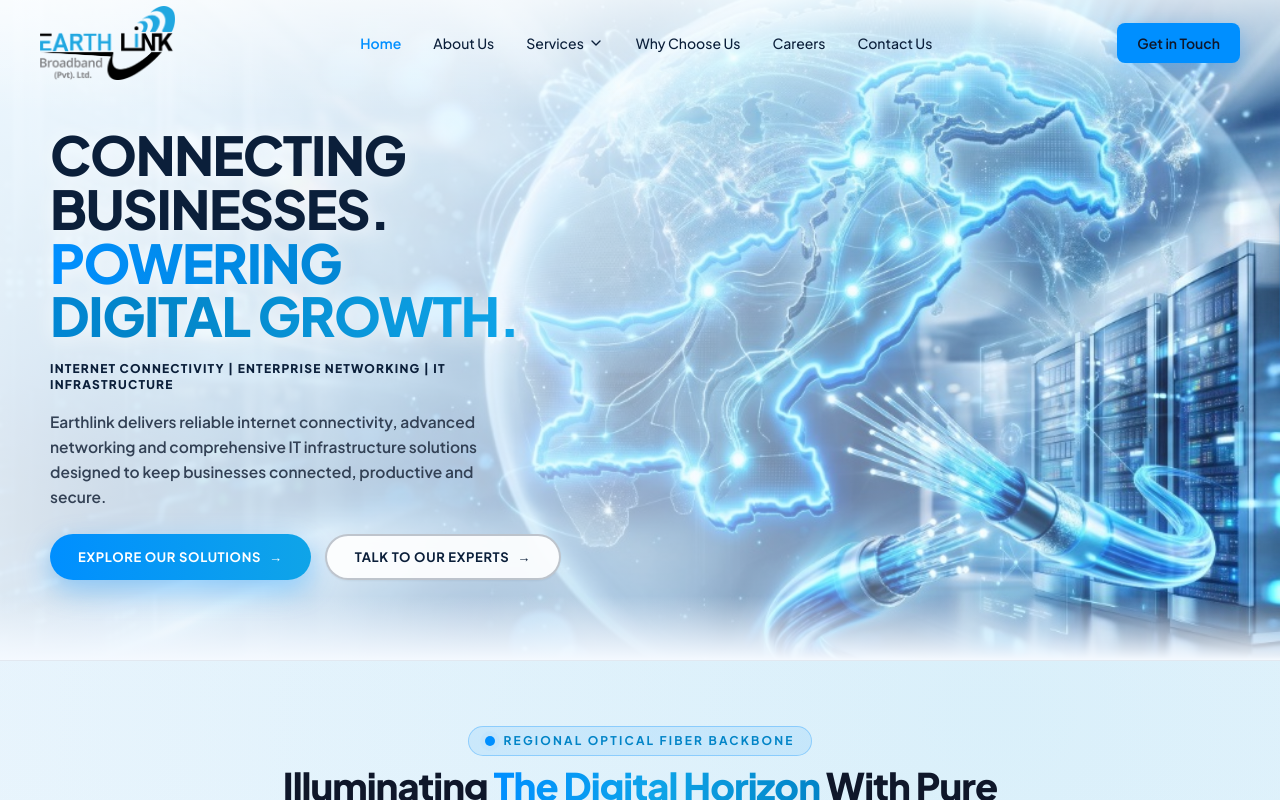
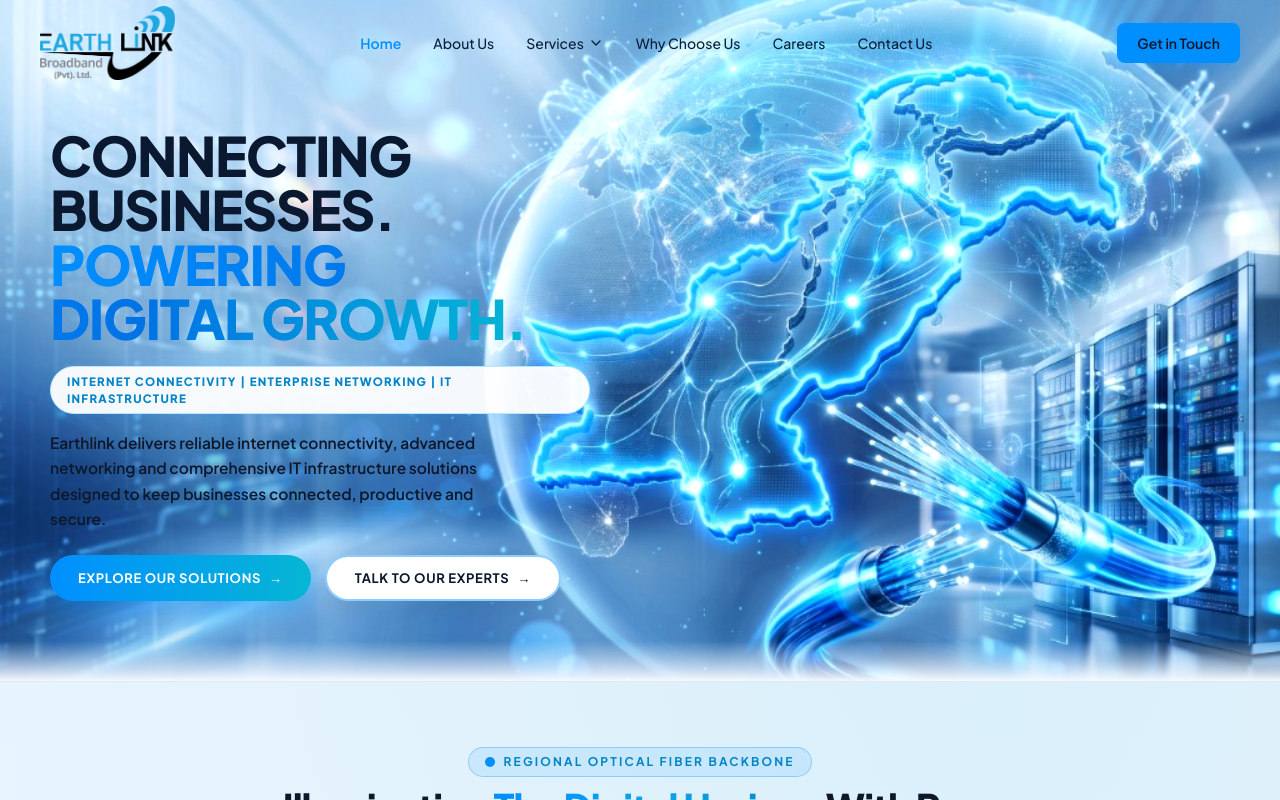
Before and after one commit to zainshabbir04/Earthlink, a Next.js app: page / in a window 1280 px wide. Shown: the top 800 px of the page. Built offline with nearby package versions, Linux system fonts and the light colour scheme.

Commit message:
Remove Hero banner haze/blur overlays for crystal-clear eye-catching light-theme presentation

```diff
--- a/src/components/HubexHomeInteractive.tsx
+++ b/src/components/HubexHomeInteractive.tsx
@@ -46,50 +46,50 @@ export default function HubexHomeInteractive() {
   return (
     <div className="bg-black-gradient text-white">
       {/* =====================================================================
-          SECTION 2: HERO IMAGE BANNER (Full-Bleed Light-Theme Pakistan Optical Fiber Globe Banner + Exact Text & Buttons Overlay)
+          SECTION 2: HERO IMAGE BANNER (Crystal-Clear Light-Theme Pakistan Optical Fiber Globe — Zero Fog/Blur, Crisp Eye-Catching Typography)
          ===================================================================== */}
-      <section className="relative w-full overflow-hidden min-h-[560px] sm:min-h-[600px] lg:min-h-[660px] flex items-center">
-        {/* Full-Width Light-Theme Hero Banner Image */}
+      <section className="relative w-full overflow-hidden min-h-[560px] sm:min-h-[600px] lg:min-h-[660px] flex items-center bg-[#F4F9FF]">
+        {/* Full-Width Sharp, Unblurred Light-Theme Hero Banner Image */}
         {/* eslint-disable-next-line @next/next/no-img-element */}
         <img
           src="/hero-banner.jpg"
           alt="EARTHLINK Broadband Pakistan Optical Fiber Network"
-          className="absolute inset-0 w-full h-full object-cover object-right md:object-center"
+          className="absolute inset-0 w-full h-full object-cover object-right md:object-center brightness-[1.03] contrast-[1.06] saturate-[1.12]"
         />
 
-        {/* Soft Ice-White Left & Top Scrim for Crisp Dark-Slate Text Contrast While Keeping Glowing Blue Fiber Globe 100% Vivid */}
-        <div className="pointer-events-none absolute inset-0 bg-gradient-to-r from-[#F0F9FF]/90 via-[#F0F9FF]/55 to-transparent" />
-        <div className="pointer-events-none absolute inset-x-0 top-0 h-28 bg-gradient-to-b from-white/70 to-transparent" />
-        <div className="pointer-events-none absolute inset-x-0 bottom-0 h-16 bg-gradient-to-t from-[#F4F9FF] to-transparent" />
+        {/* Minimal Seamless Bottom Edge Transition Only (No Foggy/Blurry Scrims Over the Image) */}
+        <div className="pointer-events-none absolute inset-x-0 bottom-0 h-10 bg-gradient-to-t from-[#F4F9FF] to-transparent" />
 
-        {/* Exact Hero Text & Buttons Overlay on Left */}
+        {/* Crisp, Eye-Catching Hero Text & Buttons Overlay on Left */}
         <div className="relative z-10 w-full max-w-7xl mx-auto px-[20px] lg:px-[50px] pt-28 pb-16 lg:pt-32 lg:pb-20">
-          <div className="max-w-[520px] space-y-4">
-            {/* Bold Hero Heading */}
-            <h1 className="text-3xl sm:text-5xl lg:text-[3.1rem] xl:text-[3.35rem] leading-[1.06] font-black tracking-tight uppercase !text-[#0B1F3A] drop-shadow-[0_2px_10px_rgba(255,255,255,0.85)]">
+          <div className="max-w-[540px] space-y-4">
+            {/* Bold Crisp Hero Heading */}
+            <h1 className="text-3xl sm:text-5xl lg:text-[3.15rem] xl:text-[3.4rem] leading-[1.06] font-black tracking-tight uppercase !text-[#0A192F]">
               CONNECTING <br />
               BUSINESSES. <br />
-              <span className="text-transparent bg-clip-text bg-gradient-to-r from-[#008FFF] via-[#0284C7] to-[#0FA4E8]">
+              <span className="text-transparent bg-clip-text bg-gradient-to-r from-[#008FFF] via-[#0072E5] to-[#06B6D4]">
                 POWERING <br />
                 DIGITAL GROWTH.
               </span>
             </h1>
 
-            {/* Tagline Strip */}
-            <p className="text-[11px] sm:text-xs font-extrabold uppercase tracking-[0.1em] !text-[#0B1F3A] pt-0.5">
-              INTERNET CONNECTIVITY | ENTERPRISE NETWORKING | IT INFRASTRUCTURE
-            </p>
+            {/* Eye-Catching Clean Light Tagline Pill */}
+            <div className="pt-1">
+              <span className="inline-block bg-white/95 border border-sky-200 shadow-[0_4px_14px_rgba(0,143,255,0.12)] rounded-full px-4 py-1.5 text-[10.5px] sm:text-[11.5px] font-extrabold uppercase tracking-[0.11em] !text-[#0284C7]">
+                INTERNET CONNECTIVITY | ENTERPRISE NETWORKING | IT INFRASTRUCTURE
+              </span>
+            </div>
 
-            {/* Description Paragraph */}
-            <p className="text-sm sm:text-[15px] lg:text-[15.5px] !text-slate-700 font-semibold leading-relaxed max-w-[460px]">
+            {/* Crisp Readable Description Paragraph */}
+            <p className="text-sm sm:text-[15px] lg:text-[15.5px] !text-[#0F172A] font-semibold leading-relaxed max-w-[465px]">
               Earthlink delivers reliable internet connectivity, advanced networking and comprehensive IT infrastructure solutions designed to keep businesses connected, productive and secure.
             </p>
 
-            {/* Dual CTA Buttons */}
+            {/* Eye-Catching Dual CTA Buttons */}
             <div className="pt-2 flex flex-wrap items-center gap-3.5">
               <Link
                 href="/services"
-                className="bg-gradient-to-r from-[#008FFF] to-[#0FA4E8] hover:from-[#0284C7] hover:to-[#008FFF] !text-white text-xs sm:text-[13px] font-bold uppercase tracking-wider rounded-full h-[46px] px-7 inline-flex items-center justify-center gap-2 shadow-[0_10px_28px_rgba(0,143,255,0.36)] transition-all whitespace-nowrap"
+                className="bg-gradient-to-r from-[#008FFF] to-[#06B6D4] hover:from-[#0284C7] hover:to-[#008FFF] !text-white text-xs sm:text-[13px] font-bold uppercase tracking-wider rounded-full h-[46px] px-7 inline-flex items-center justify-center gap-2 shadow-[0_10px_26px_rgba(0,143,255,0.38)] hover:-translate-y-0.5 transition-all whitespace-nowrap"
               >
                 <span>EXPLORE OUR SOLUTIONS</span>
                 <span>→</span>
@@ -97,7 +97,7 @@ export default function HubexHomeInteractive() {
 
               <Link
                 href="/contact"
-                className="bg-white/90 hover:bg-[#0B1F3A] !text-[#0B1F3A] hover:!text-white text-xs sm:text-[13px] uppercase tracking-wider border-2 border-[#0B1F3A]/25 hover:border-[#0B1F3A] backdrop-blur-md rounded-full font-bold transition-all h-[46px] px-7 inline-flex items-center justify-center gap-2 shadow-sm whitespace-nowrap"
+                className="bg-white hover:bg-[#0A192F] !text-[#0A192F] hover:!text-white text-xs sm:text-[13px] uppercase tracking-wider border-2 border-[#008FFF]/45 hover:border-[#0A192F] rounded-full font-bold transition-all h-[46px] px-7 inline-flex items-center justify-center gap-2 shadow-[0_6px_18px_rgba(15,23,42,0.08)] hover:-translate-y-0.5 whitespace-nowrap"
               >
                 <span>TALK TO OUR EXPERTS</span>
                 <span>→</span>
```
